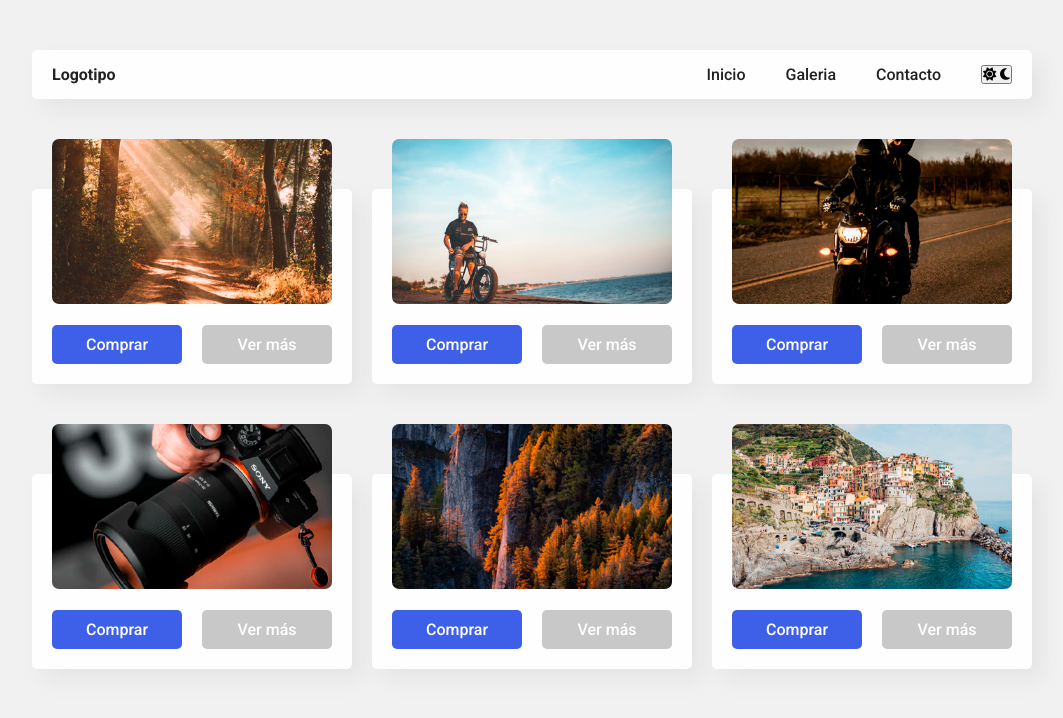
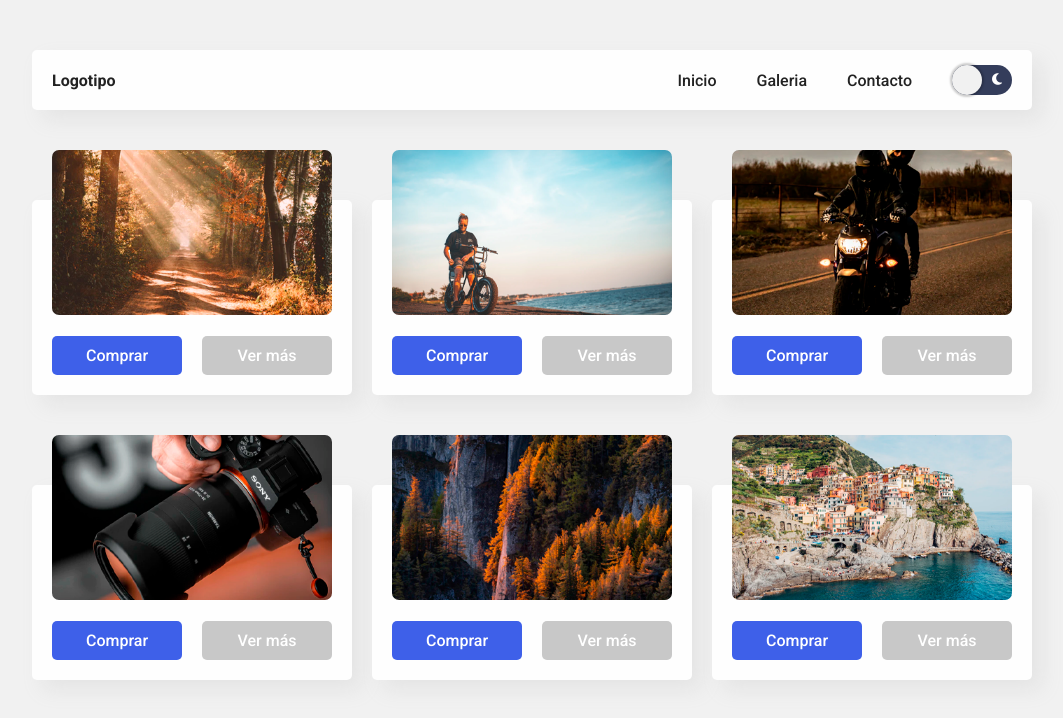
Before and after one commit to osk-max/practicaModeDark, a website: page index.html in a window 1280 px wide. Shown: the whole page, without its empty margins (108-1171 px from the left). Drawn offline with Linux system fonts and the light colour scheme.

Commit message:
Parte logica boton

```diff
--- a/css/estilos.css
+++ b/css/estilos.css
@@ -64,6 +64,43 @@ nav .enlaces a {
 
 nav .enlaces a:hover {
   color: #707070;
+}
+
+/* Estilos al contenedor de los botones */
+.switch {
+  background-color: #343d5b;
+  border-radius: 1000px;
+  border: none;
+  position: relative;
+  cursor: pointer;
+  display: flex;
+  outline: none;
+}
+
+/* Creacion boton switch operacional */
+.switch::after {
+  content: "";
+  display: block;
+  width: 30px;
+  height: 30px;
+  position: absolute;
+  background-color: #f1f1f1;
+  top: 0;
+  left: 0;
+  right: unset;
+  border-radius: 100px;
+  transition: 0.3s ease all;
+  box-shadow: 0px 0px 2px 2px rgba(0, 0, 0, 0.2);
+}
+
+/* Estilos a los dos botones */
+.switch span {
+  width: 30px;
+  height: 30px;
+  line-height: 30px;
+  display: block;
+  background: none;
+  color: #fff;
 }
 
 .grid {
```
